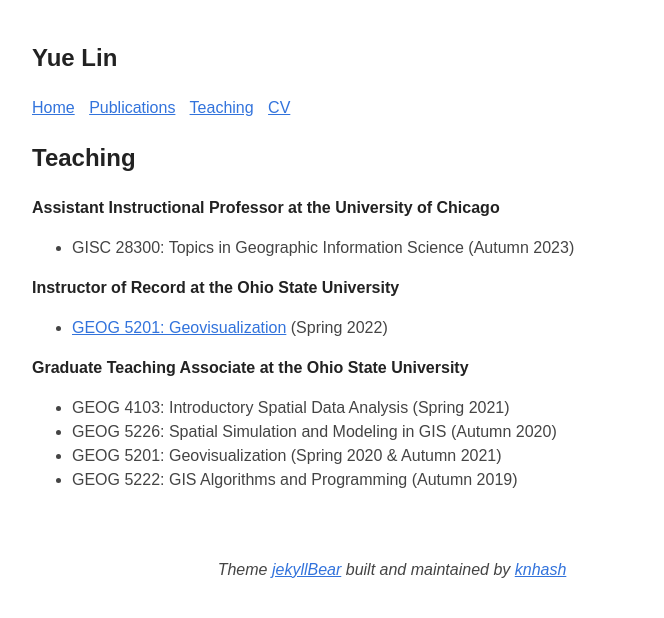
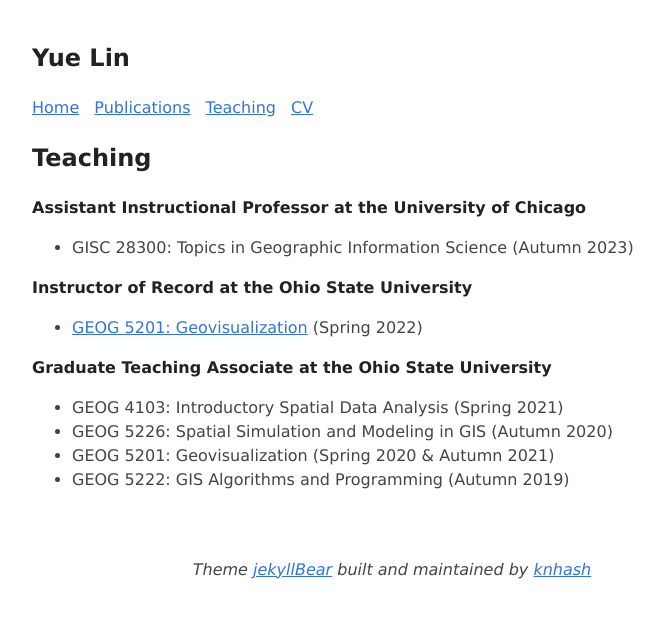
Before and after one commit to linyuehzzz/linyuehzzz.github.io, a Jekyll site: the page built from teaching.md, in a window 1280 px wide. Shown: the top 618 px of the page, without its empty margins (248-912 px from the left). Built offline with Jekyll 4.4.1, drawn with Linux system fonts in a browser that asks for light colours.

Commit message:
Update style.css

```diff
--- a/assets/style.css
+++ b/assets/style.css
@@ -1,5 +1,5 @@
 body {
-    font-family: Arial, sans-serif;
+    font-family: Verdana, sans-serif;
     margin: auto;
     padding: 20px;
     max-width: 720px;
```
